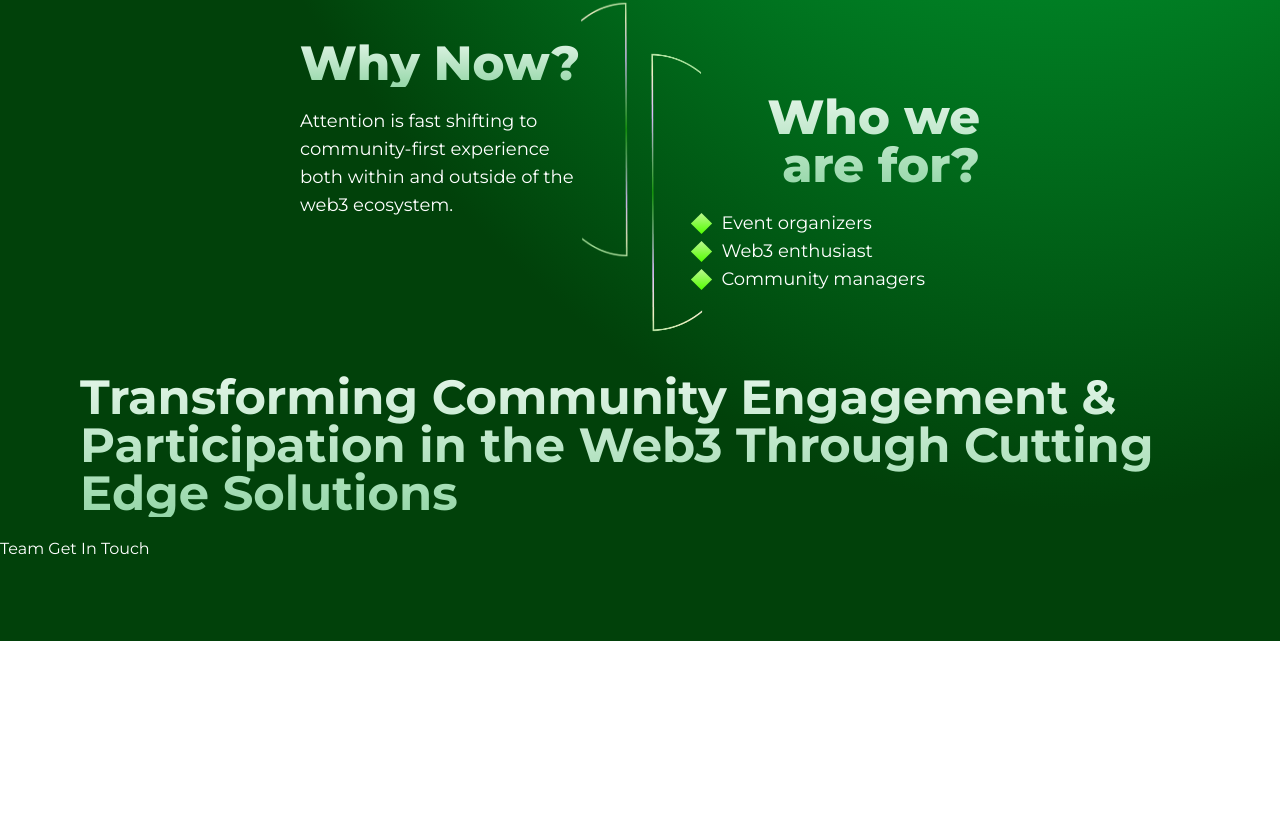
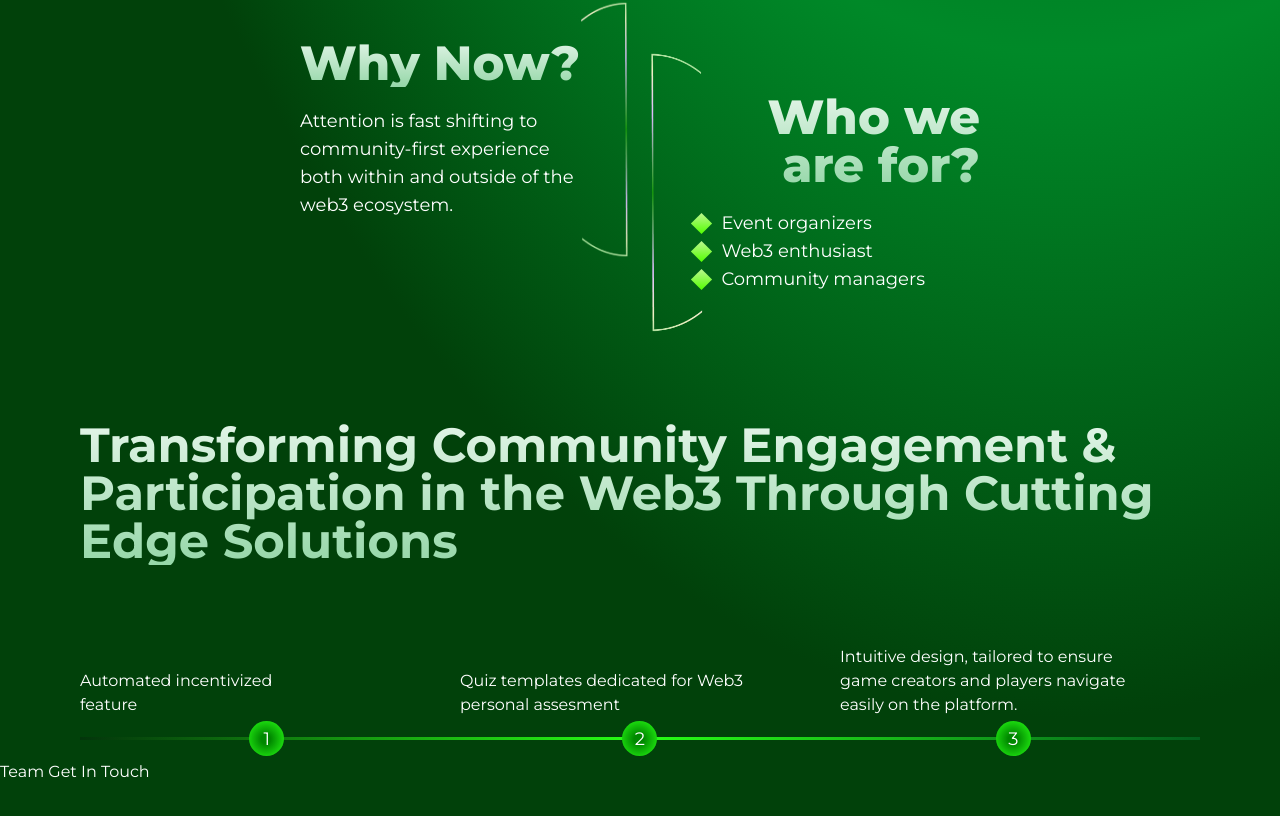
Before and after one commit to thejustinson/sprintiq-landing-page, a React (Vite) app: page / in a window 1280 px wide. Shown: the part 1499-2315 px from the top of the page. Before the commit the page ends 2140 px from the top, so only its background shows below. Built offline with nearby package versions, Linux system fonts and the light colour scheme.

Commit message:
done about

```diff
--- a/src/components/About.tsx
+++ b/src/components/About.tsx
@@ -22,12 +22,78 @@ const About = () => {
             <WhyNowWhoWeAreFor/>
         </div>
 
-        <div className="mt-20">
+        <div className="mt-32">
             <h2 className="text-4xl lg:text-5xl text-center lg:text-left font-bold text-gradient">Transforming Community Engagement & Participation in the Web3 Through Cutting Edge Solutions</h2>
         </div>
 
-        <div>
+        <div className="mt-20 hidden lg:block">
+            <div className="grid lg:grid-cols-3 gap-5 items-end">
+                <div className="max-w-[250px]">
+                    Automated incentivized feature
+                </div>
+                <div className="max-w-[300px]">
+                    Quiz templates dedicated for Web3 personal assesment
+                </div>
+                <div className="max-w-[300px]">
+                    Intuitive design, tailored to ensure game creators and players navigate easily on the platform.
+                </div>
+            </div>
+            <div className="h-[3px] w-full bg-gradient-to-r from-[#03350B] via-[#28FF15] to-[#025E1D] flex justify-between items-center mt-5">
+                <div className="w-full flex justify-center">
+                    <div className="radial-gradient-2 w-[35px] h-[35px] rounded-full flex justify-center items-center text-lg">
+                        1
+                    </div>
+                </div>
+                <div className="w-full flex justify-center">
+                    <div className="radial-gradient-2 w-[35px] h-[35px] rounded-full flex justify-center items-center text-lg">
+                        2
+                    </div>
+                </div>
+                <div className="w-full flex justify-center">
+                    <div className="radial-gradient-2 w-[35px] h-[35px] rounded-full flex justify-center items-center text-lg">
+                        3
+                    </div>
+                </div>
+            </div>
+        </div>
 
+        <div className="mt-20 lg:hidden flex flex-col gap-y-10">
+            <div>
+                <div className="text-center">
+                    Automated incentivized feature
+                </div>
+                <div className="h-[3px] w-full bg-gradient-to-r from-[#03350B] via-[#28FF15] to-[#025E1D] flex justify-between items-center mt-5">
+                    <div className="w-full flex justify-center">
+                        <div className="radial-gradient-2 w-[35px] h-[35px] rounded-full flex justify-center items-center text-lg">
+                            1
+                        </div>
+                    </div>
+                </div>
+            </div>
+            <div>
+                <div className="text-center">
+                Quiz templates dedicated for Web3 personal assesment
+                </div>
+                <div className="h-[3px] w-full bg-gradient-to-r from-[#03350B] via-[#28FF15] to-[#025E1D] flex justify-between items-center mt-5">
+                    <div className="w-full flex justify-center">
+                        <div className="radial-gradient-2 w-[35px] h-[35px] rounded-full flex justify-center items-center text-lg">
+                            2
+                        </div>
+                    </div>
+                </div>
+            </div>
+            <div>
+                <div className="text-center">
+                    Intuitive design, tailored to ensure game creators and players navigate easily on the platform.
+                </div>
+                <div className="h-[3px] w-full bg-gradient-to-r from-[#03350B] via-[#28FF15] to-[#025E1D] flex justify-between items-center mt-5">
+                    <div className="w-full flex justify-center">
+                        <div className="radial-gradient-2 w-[35px] h-[35px] rounded-full flex justify-center items-center text-lg">
+                            3
+                        </div>
+                    </div>
+                </div>
+            </div>
         </div>
     </div>
   )
--- a/src/components/WhyNowWhoWeAreFor.tsx
+++ b/src/components/WhyNowWhoWeAreFor.tsx
@@ -14,7 +14,7 @@ const WhyNowWhoWeAreFor = () => {
       </div>
 
       <div>
-        <div className="w-full max-w-[320px] flex items-center flex-grow-0 flex-shrink-0 lg:pt-32">
+        <div className="w-full max-w-[320px] flex items-center flex-grow-0 flex-shrink-0 lg:pt-32 gap-x-[-10px]">
           <div className="">
             <img src="./subtract-right.png" alt="" className="scale-150 max-h-[275px] lg:max-h-[275px]"/>
           </div>
--- a/src/index.css
+++ b/src/index.css
@@ -17,4 +17,7 @@
     .text-gradient{
         @apply bg-gradient-to-b from-[#E3F5E8] to-[#95D7A8] bg-clip-text text-transparent;
     }
+    .radial-gradient-2{
+        background: radial-gradient(121.63% 121.63% at 48.08% 51.92%, #008800 11.21%, #28FF15 57.7%, #82E404 70.49%, #187318 100%) /* warning: gradient uses a rotation that is not supported by CSS and may not behave as expected */;
+    }
 }
```
Also changed, not shown: src/components/Team.tsx (added).
